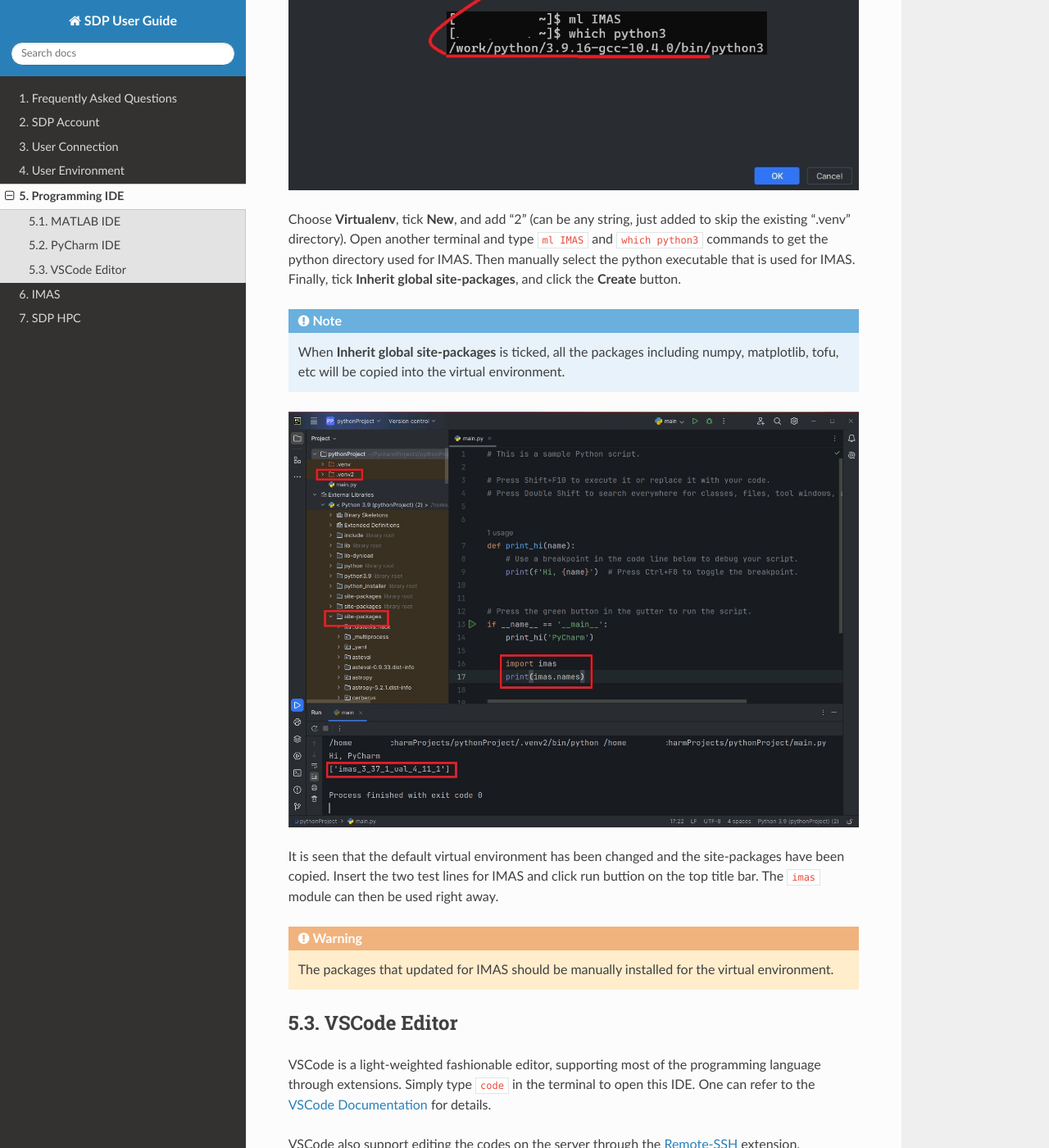
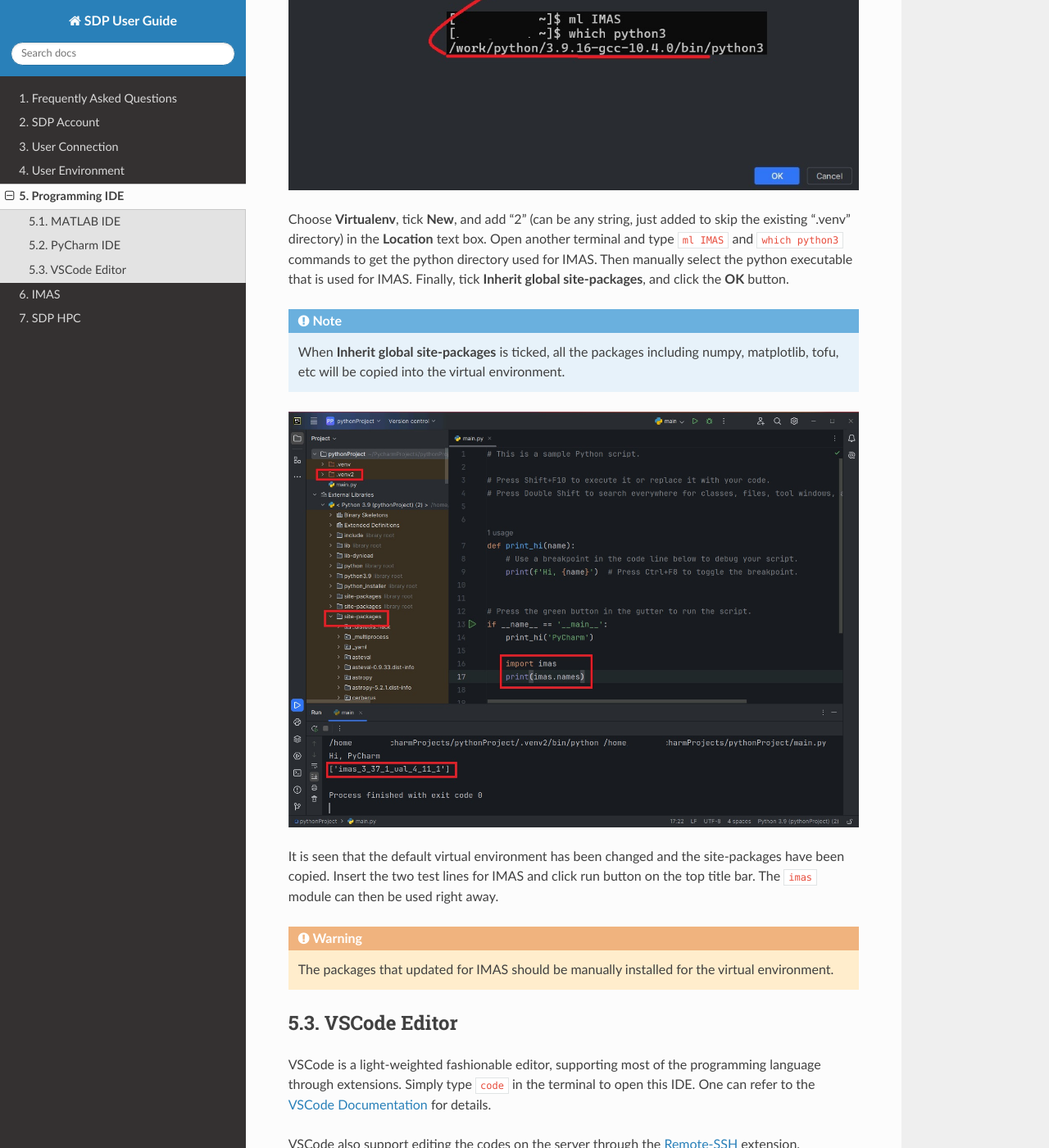
Before and after one commit to jenuis/sdpdoc, a Sphinx documentation site: the page built from source/ide.rst, in a window 1280 px wide and 1400 px high, scrolled down 4840 px. Shown: the whole window at 82% size. Built offline with Sphinx 7.4.7 and the Read the Docs theme 2.0.0, drawn with Linux system fonts in a browser that asks for light colours.

```diff
--- a/source/ide.rst
+++ b/source/ide.rst
@@ -59,7 +59,7 @@
 
 .. image:: pic/ide_pycharm_interpreter2.jpg
 
-Choose **Virtualenv**, tick **New**, and add "2" (can be any string, just added to skip the existing ".venv" directory). Open another terminal and type ``ml IMAS`` and ``which python3`` commands to get the python directory used for IMAS. Then manually select the python executable that is used for IMAS. Finally, tick  **Inherit global site-packages**, and click the **Create** button.
+Choose **Virtualenv**, tick **New**, and add "2" (can be any string, just added to skip the existing ".venv" directory) in the **Location** text box. Open another terminal and type ``ml IMAS`` and ``which python3`` commands to get the python directory used for IMAS. Then manually select the python executable that is used for IMAS. Finally, tick  **Inherit global site-packages**, and click the **OK** button.
 
 .. note::
 
@@ -67,7 +67,7 @@
 
 .. image:: pic/ide_pycharm_main.jpg
 
-It is seen that the default virtual environment has been changed and the site-packages have been copied. Insert the two test lines for IMAS and click run buttion on the top title bar. The ``imas`` module can then be used right away.
+It is seen that the default virtual environment has been changed and the site-packages have been copied. Insert the two test lines for IMAS and click run button on the top title bar. The ``imas`` module can then be used right away.
 
 .. warning::
 
```
Also changed, not shown: .readthedocs.yaml (added).
